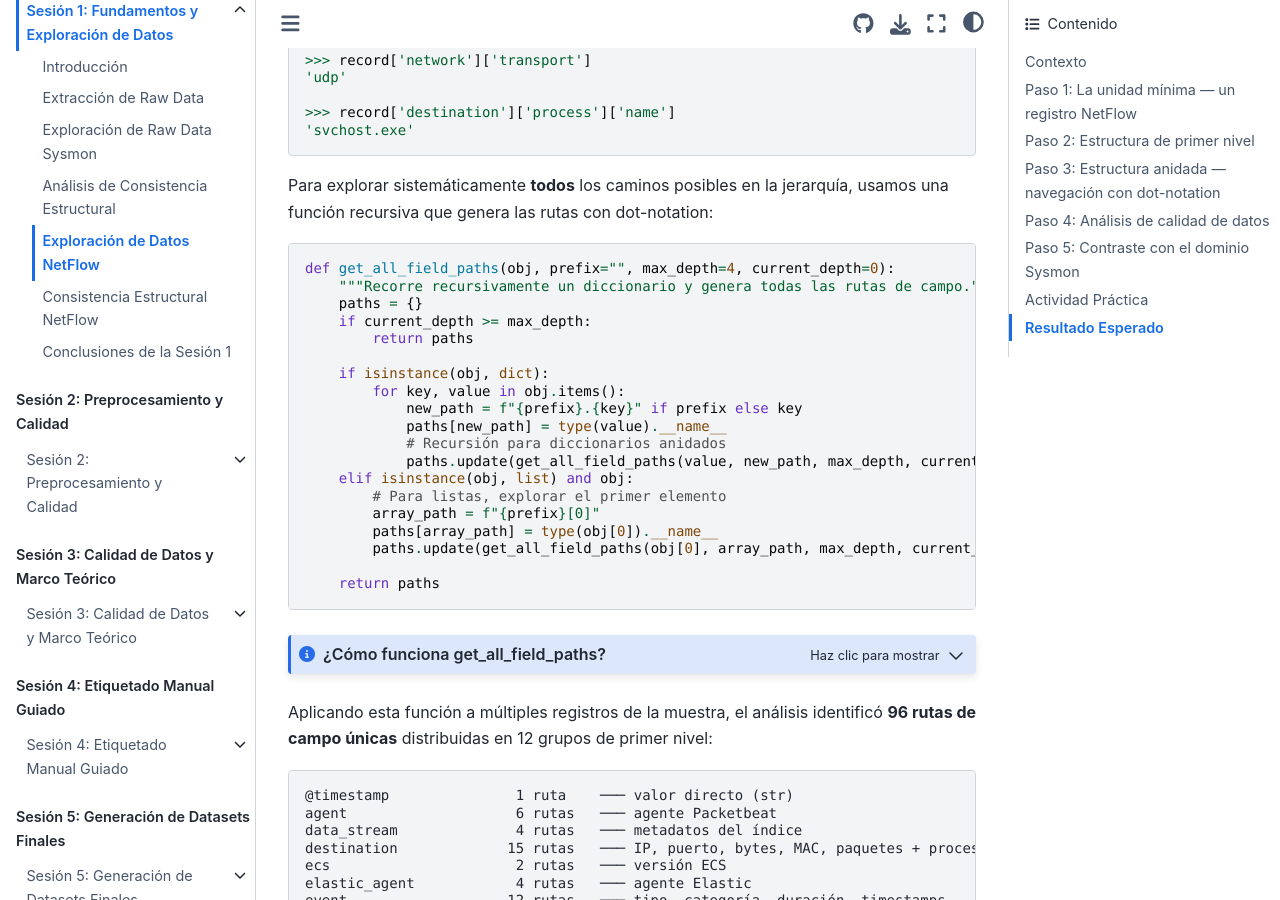
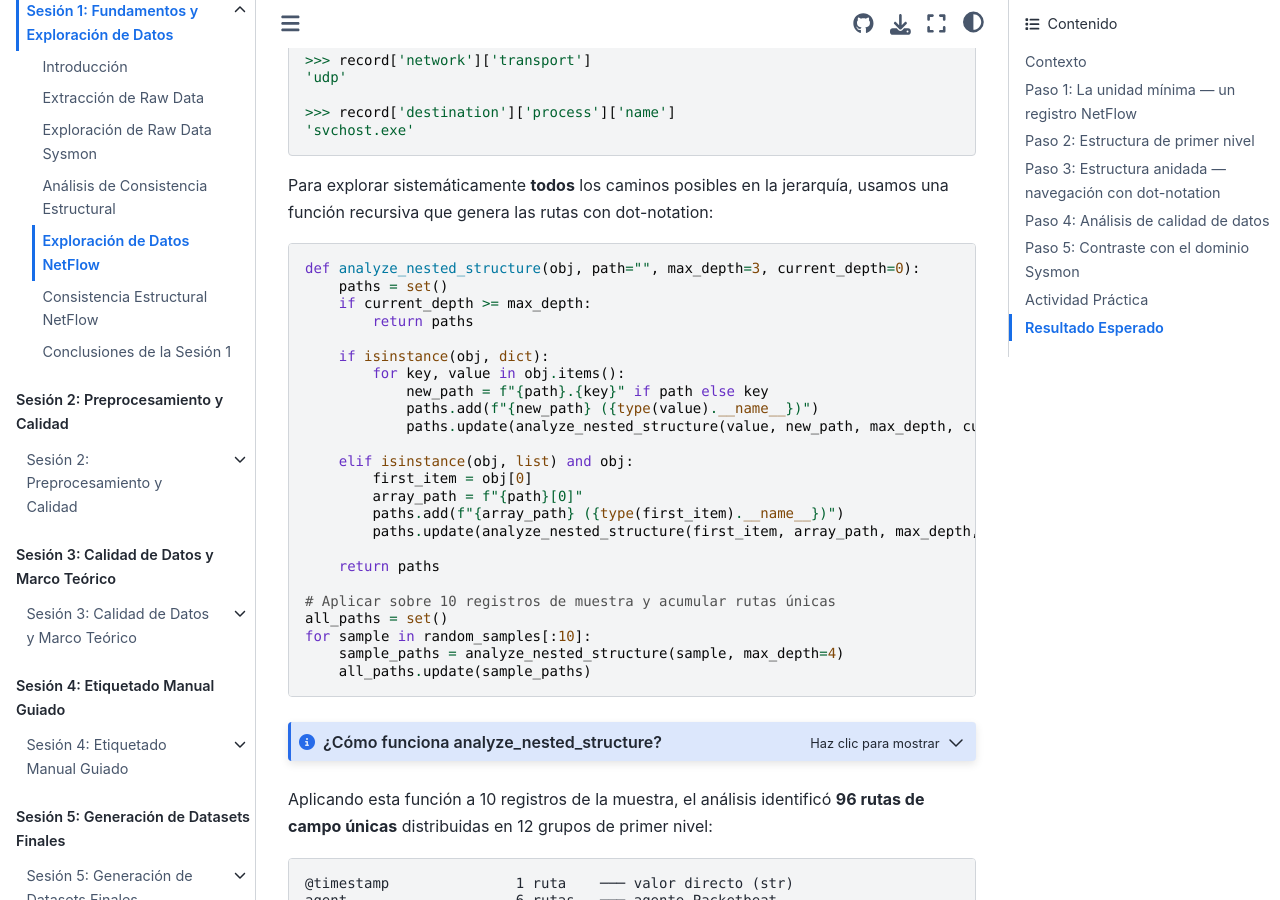
Before and after one commit to ollerenac/curso2026, a Jupyter Book: the page built from sesion-1/4-exploracion-netflow.md, in a window 1280 px wide and 900 px high, scrolled down 5410 px. Built offline with Jupyter Book 1.0.4 settings and Sphinx 7.4.7 and the Sphinx Book theme 1.1.4, drawn with Linux system fonts in a browser that asks for light colours.

Commit message:
fix(sesion-1): replace get_all_field_paths with analyze_nested_structure in Paso 3
Align MD code with actual notebook Step 3 implementation. Update dropdown
explanation to cover set vs dict distinction and why 10 samples suffice.

Co-Authored-By: Claude Sonnet 4.6 <noreply@anthropic.com>

````diff
--- a/sesion-1/4-exploracion-netflow.md
+++ b/sesion-1/4-exploracion-netflow.md
@@ -220,31 +220,36 @@ Los datos de red están distribuidos en diccionarios anidados. Para acceder a un
 Para explorar sistemáticamente **todos** los caminos posibles en la jerarquía, usamos una función recursiva que genera las rutas con dot-notation:
 
 ```python
-def get_all_field_paths(obj, prefix="", max_depth=4, current_depth=0):
-    """Recorre recursivamente un diccionario y genera todas las rutas de campo."""
-    paths = {}
+def analyze_nested_structure(obj, path="", max_depth=3, current_depth=0):
+    paths = set()
     if current_depth >= max_depth:
         return paths
 
     if isinstance(obj, dict):
         for key, value in obj.items():
-            new_path = f"{prefix}.{key}" if prefix else key
-            paths[new_path] = type(value).__name__
-            # Recursión para diccionarios anidados
-            paths.update(get_all_field_paths(value, new_path, max_depth, current_depth + 1))
+            new_path = f"{path}.{key}" if path else key
+            paths.add(f"{new_path} ({type(value).__name__})")
+            paths.update(analyze_nested_structure(value, new_path, max_depth, current_depth + 1))
+
     elif isinstance(obj, list) and obj:
-        # Para listas, explorar el primer elemento
-        array_path = f"{prefix}[0]"
-        paths[array_path] = type(obj[0]).__name__
-        paths.update(get_all_field_paths(obj[0], array_path, max_depth, current_depth + 1))
+        first_item = obj[0]
+        array_path = f"{path}[0]"
+        paths.add(f"{array_path} ({type(first_item).__name__})")
+        paths.update(analyze_nested_structure(first_item, array_path, max_depth, current_depth + 1))
 
     return paths
+
+# Aplicar sobre 10 registros de muestra y acumular rutas únicas
+all_paths = set()
+for sample in random_samples[:10]:
+    sample_paths = analyze_nested_structure(sample, max_depth=4)
+    all_paths.update(sample_paths)
 ```
 
-:::{admonition} ¿Cómo funciona get_all_field_paths?
+:::{admonition} ¿Cómo funciona analyze_nested_structure?
 :class: dropdown note
 
-La función recorre un diccionario anidado y produce un mapa de **todas las rutas posibles** con su tipo de dato. La idea central es la **recursión**: la función se llama a sí misma cada vez que encuentra un diccionario dentro de otro.
+La función recorre un diccionario anidado y produce un **conjunto (`set`) de todas las rutas posibles**, con el tipo de dato embebido en el string: `"event.action (str)"`. La idea central es la **recursión**: se llama a sí misma cada vez que encuentra un diccionario dentro de otro.
 
 Por ejemplo, dado este registro:
 
@@ -255,28 +260,24 @@ record = {
 }
 ```
 
-La función produce:
+La función produce el conjunto:
 
 ```
-event              -> dict
-event.action       -> str
-event.duration     -> int
-source             -> dict
-source.ip          -> str
-source.process     -> dict
-source.process.name -> str
+{"event (dict)", "event.action (str)", "event.duration (int)",
+ "source (dict)", "source.ip (str)", "source.process (dict)",
+ "source.process.name (str)"}
 ```
 
-**Paso a paso:** entra al diccionario raíz con `prefix=""`. Encuentra `"event"` → guarda la ruta `"event"` con tipo `dict`. Como es un dict, se llama a sí misma con `prefix="event"` y encuentra `"action"` → guarda `"event.action"` con tipo `str`. Repite esto bajando nivel por nivel.
+**¿Por qué `set` y no `dict`?** Porque el objetivo es descubrir rutas únicas. Al llamar `all_paths.update(sample_paths)` sobre 10 registros, el `set` elimina duplicados automáticamente — si todos los registros tienen `event.action`, aparece una sola vez en `all_paths`.
 
 **Casos especiales:**
 - Si el valor es un `dict` → entra y baja un nivel (recursión normal)
-- Si el valor es una `list` → solo examina el primer elemento `[0]`, asumiendo que todos los elementos tienen la misma estructura
+- Si el valor es una `list` → solo examina el primer elemento `[0]`, asumiendo estructura homogénea
 
-**`max_depth=4`** actúa como freno de seguridad: sin él, una estructura muy profunda podría causar recursión infinita. El resultado es un diccionario plano que convierte la jerarquía compleja en una lista navegable de rutas.
+**`max_depth=4`** actúa como freno de seguridad contra recursión infinita.
 :::
 
-Aplicando esta función a múltiples registros de la muestra, el análisis identificó **96 rutas de campo únicas** distribuidas en 12 grupos de primer nivel:
+Aplicando esta función a 10 registros de la muestra, el análisis identificó **96 rutas de campo únicas** distribuidas en 12 grupos de primer nivel:
 
 ```
 @timestamp               1 ruta    ─── valor directo (str)
````
